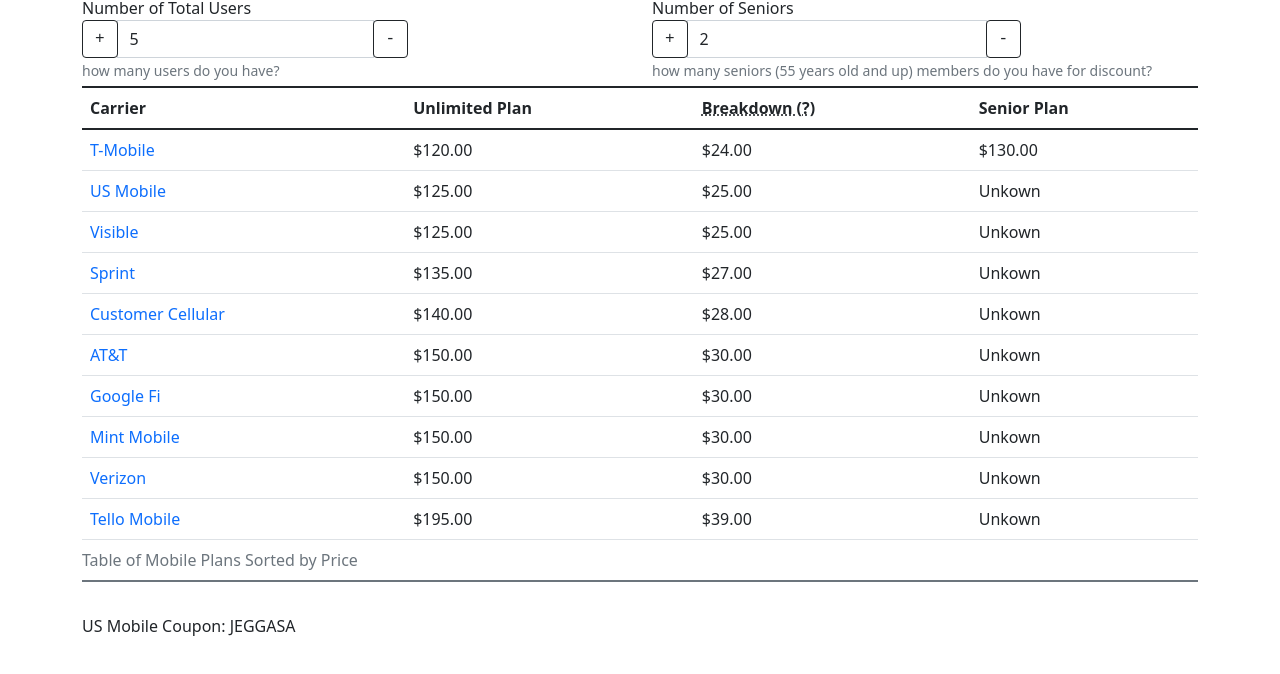
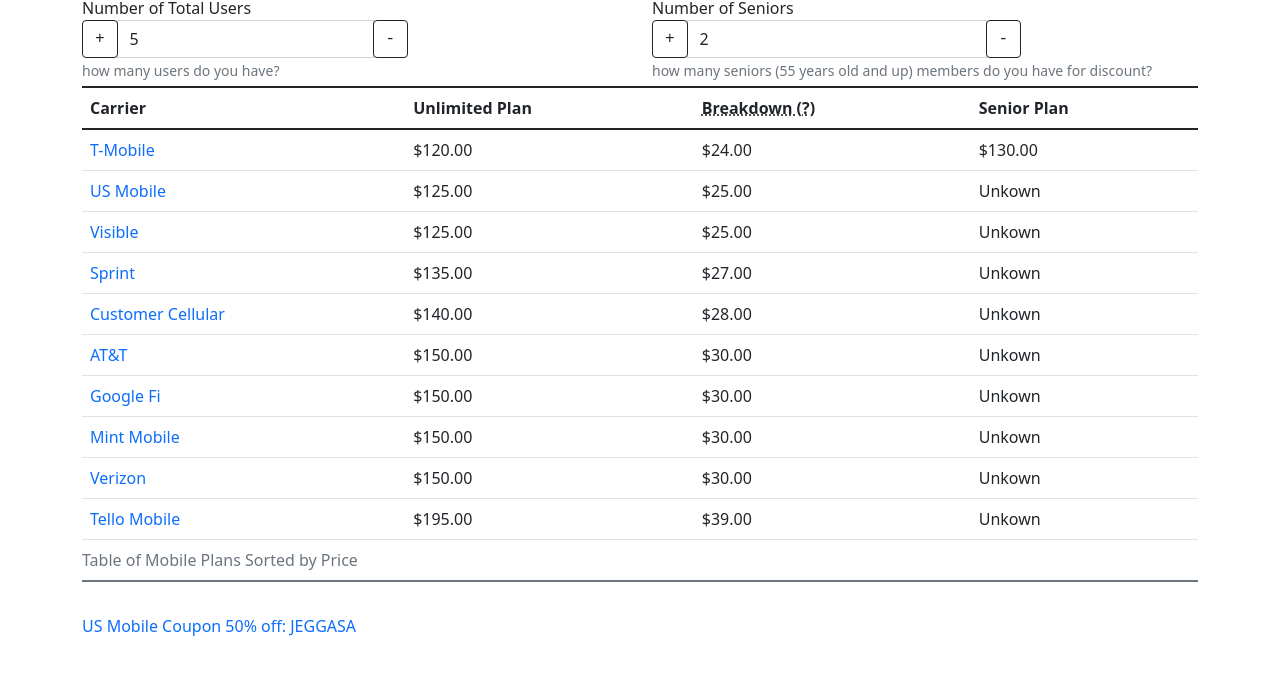
Before and after one commit to dotku/mobile-phone-plan-picker, a website with bundled scripts: page index.html in a window 1280 px wide. Shown: the part 84-758 px from the top of the page. Built offline with nearby package versions, Linux system fonts and the light colour scheme.

Commit message:
Update index.html

```diff
--- a/index.html
+++ b/index.html
@@ -66,7 +66,7 @@
     </tbody>
   </table>
       <div>
-        US Mobile Coupon: JEGGASA
+        <a href="https://usmobile.com/referrals?data=Y29kZT1KRUdHQVNBJm5hbWU9V2VpamluZw==">US Mobile Coupon 50% off: JEGGASA</a>
       </div>
 </div>
     <script type="module" src="./assets/js/main.js"></script>
```
